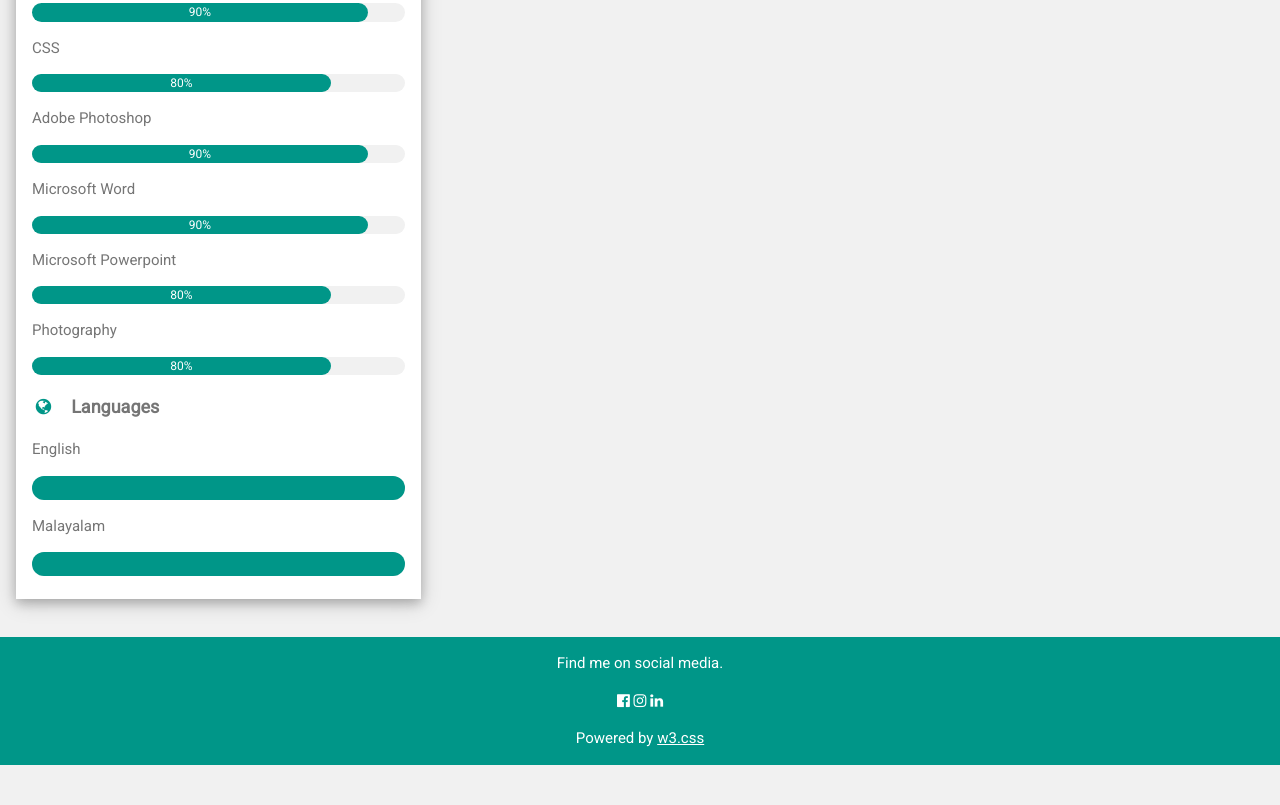
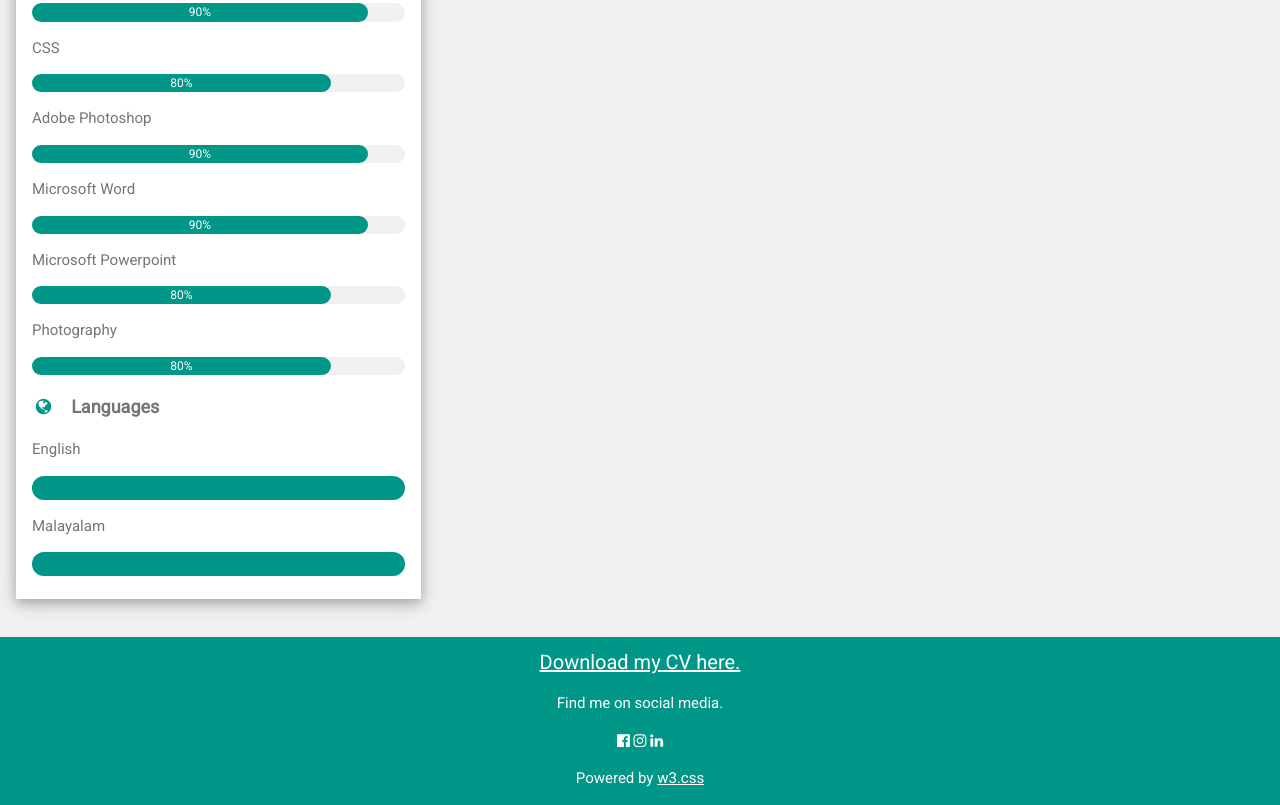
Before and after one commit to joppan/joppan.github.io, a plain HTML site: page cv.html in a window 1280 px wide. Shown: the part 1101-1906 px from the top of the page. Before the commit the page ends 1866 px from the top, so only its background shows below. Drawn offline with nearby package versions, Linux system fonts and the light colour scheme.

Commit message:
Some modifications on CV

```diff
--- a/cv.html
+++ b/cv.html
@@ -145,6 +145,7 @@ html,body,h1,h2,h3,h4,h5,h6 {font-family: "Roboto", sans-serif}
 </div>
 
 <footer class="w3-container w3-teal w3-center w3-margin-top">
+  <a href="files/JosephThomas.pdf" download="JosephThomas.pdf"><h4>Download my CV here.</h4></a>
   <p>Find me on social media.</p>
   <a href="https://www.facebook.com/jozefvlkt"><i class="fa fa-facebook-official w3-hover-opacity"></i></a>
   <a href="https://www.instagram.com/josephthomas.in/"><i class="fa fa-instagram w3-hover-opacity"></i></a>
```
Also changed, not shown: 2 other files.
